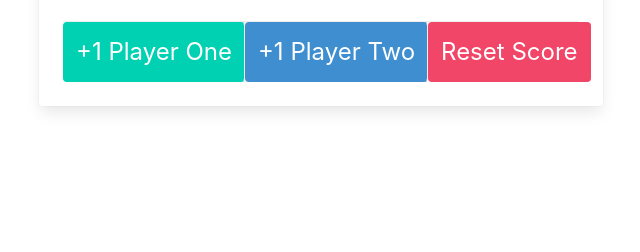
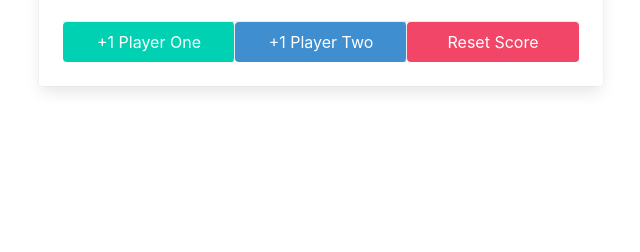
Before and after one commit to p-marinow/Score-Keeper-Bulma, a plain HTML site: page index.html in a window 1280 px wide. Shown: the part 548-800 px from the top of the page, without its empty margins (319-959 px from the left). Drawn offline with nearby package versions, Linux system fonts and the light colour scheme.

Commit message:
Add files via upload

```diff
--- a/index.html
+++ b/index.html
@@ -54,11 +54,12 @@
                                 </div>
                             </div>
                             <footer class="card-footer">
-                                <button id="p1Button" class="is-primary button card-footer-item is-large">+1 Player
+                                <button id="p1Button" class="is-primary button card-footer-item">+1
+                                    Player
                                     One</button>
-                                <button id="p2Button" class="is-info button card-footer-item is-large">+1 Player
+                                <button id="p2Button" class="is-info button card-footer-item">+1 Player
                                     Two</button>
-                                <button id="reset" class="is-danger button card-footer-item is-large">Reset
+                                <button id="reset" class="is-danger button card-footer-item">Reset
                                     Score</button>
                             </footer>
                         </div>
```
